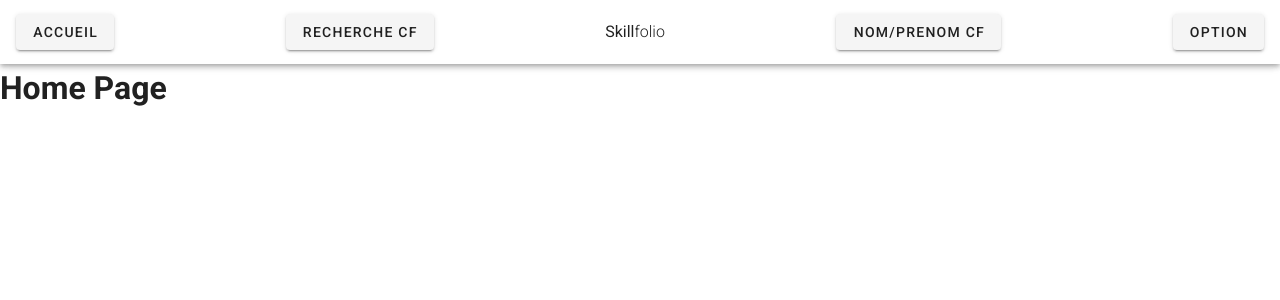
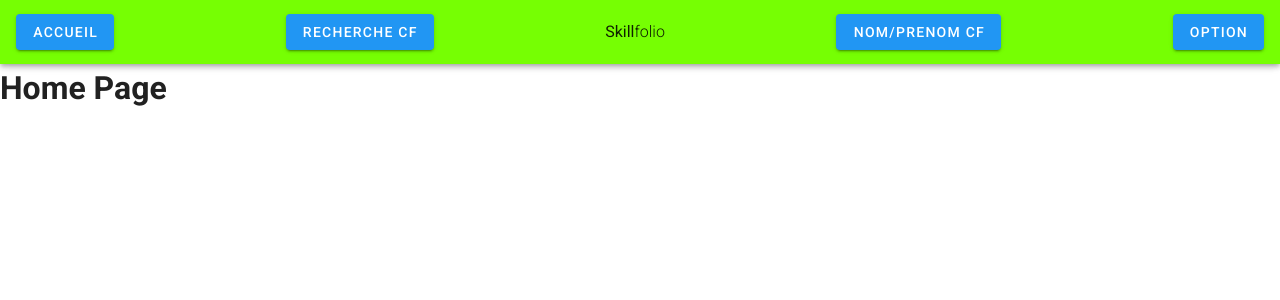
Before and after one commit to Realise-Formation-Digital/Skillfolio-Vue, a Vue app: page /#/ in a window 1280 px wide. Shown: the top 300 px of the page. Built offline with nearby package versions, Linux system fonts and the light colour scheme.

Commit message:
Update NavbarComp.vue

```diff
--- a/src/components/NavbarComp.vue
+++ b/src/components/NavbarComp.vue
@@ -1,22 +1,22 @@
 <template>
   <nav>
-    <v-toolbar>
-      <v-btn>
+    <v-toolbar app class="light-green accent-3">
+      <v-btn class="info">
         <span>Accueil</span>
       </v-btn>
       <v-spacer></v-spacer>
-      <v-btn>
+      <v-btn class="info">
         <span>Recherche CF</span>
       </v-btn>
       <v-spacer></v-spacer>
       <span>Skill</span>
       <span class="font-weight-light">folio</span>
       <v-spacer></v-spacer>
-      <v-btn>
+      <v-btn class="info">
         <span>Nom/Prenom CF</span>
       </v-btn>
-      <v-spacer></v-spacer>
-      <v-btn>
+      <v-spacer class="info"></v-spacer>
+      <v-btn class="info">
         <span>Option</span>
       </v-btn>
     </v-toolbar>
```
